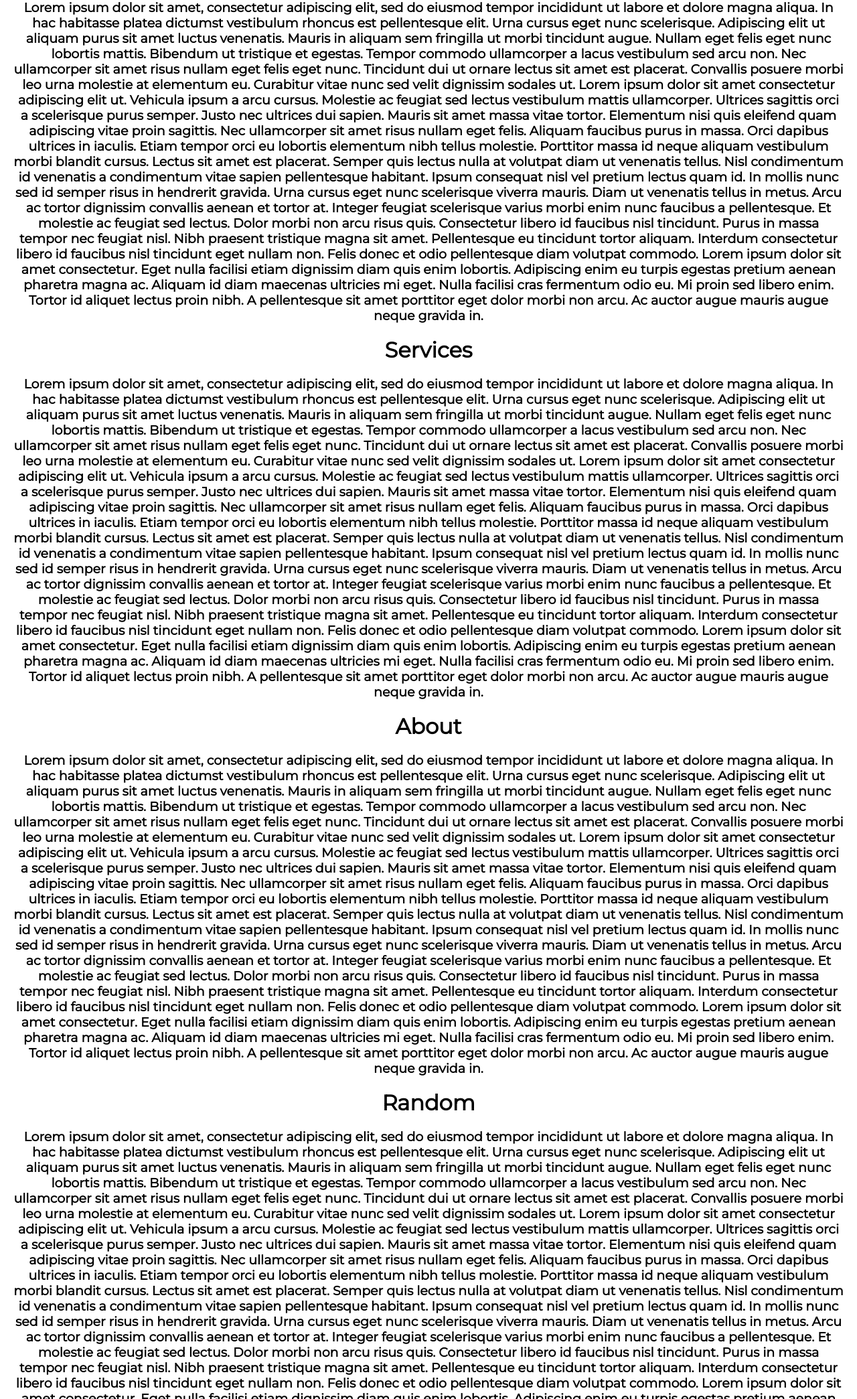
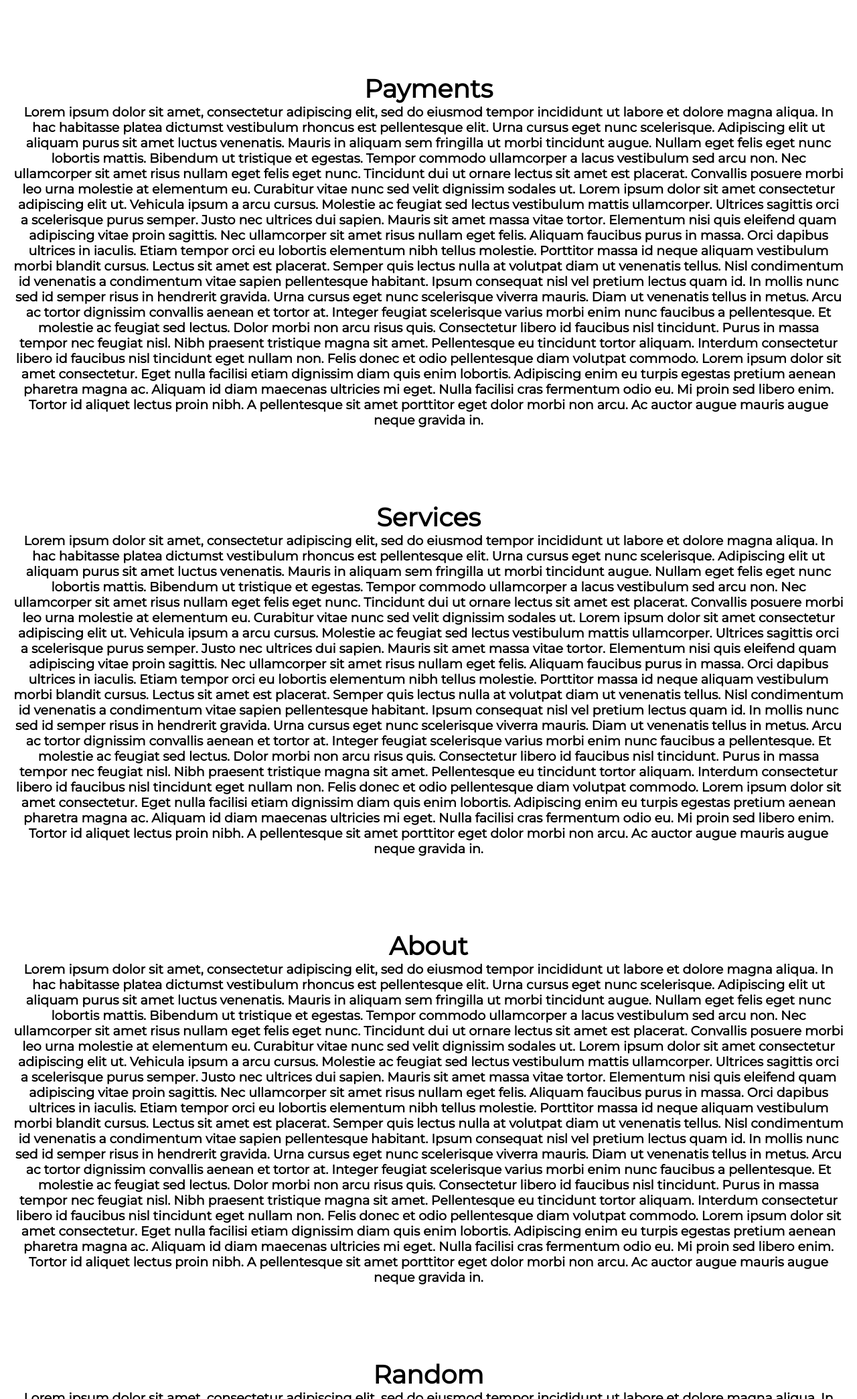
Before and after one commit to Deepakmukka1/Responsive-nav, a plain HTML site: page index.html in a window 1280 px wide. Shown: the part 711-2800 px from the top of the page at 67% size. Drawn offline with nearby package versions, Linux system fonts and the light colour scheme.

Commit message:
Update index.html

```diff
--- a/index.html
+++ b/index.html
@@ -4,6 +4,7 @@
     <title>responsive nav</title>
     <meta name="viewport" content="width=device-width, initial-scale=1">
     <link href="https://fonts.googleapis.com/css?family=Montserrat&display=swap" rel="stylesheet">
+    <script src="https://ajax.googleapis.com/ajax/libs/jquery/3.4.1/jquery.min.js"></script>
     <script src="https://kit.fontawesome.com/a076d05399.js"></script>
     <style type="text/css">
         *{
@@ -20,6 +21,7 @@
            height: 90px;
            width: 100%;
 
+
         }
         #homw,#pay,#ab,#ser,#ran{
 
@@ -28,8 +30,10 @@
             font-weight: bolder;
             padding:20px;
             text-align: center;
+            height: 100%;
+            padding-top: 90px;
+
         }
-
         nav ul{
 
             float: right;
@@ -140,57 +144,18 @@
             </label>
 
           <ul>
-            <li><a href="#homw">Home</a></li>
-            <li><a href="#pay">payments</a></li>
-            <li><a href="#ser">services</a></li>
-            <li><a href="#ab">about</a></li>
-            <li><a href="#ran">random</a></li>
+            <li><a href="#homw" class="links">Home</a></li>
+            <li><a href="#pay" class="links">payments</a></li>
+            <li><a href="#ser" class="links">services</a></li>
+            <li><a href="#ab" class="links">about</a></li>
+            <li><a href="#ran" class="links">random</a></li>
           </ul>
 
         </nav>
     </div>
-    <h1>Home</h1>
+    <div class="sec">
     <div id="homw">
-        Lorem ipsum dolor sit amet, consectetur adipiscing elit, sed do eiusmod tempor incididunt ut labore et dolore magna aliqua. In hac habitasse platea dictumst vestibulum rhoncus est pellentesque elit. Urna cursus eget nunc scelerisque. Adipiscing elit ut aliquam purus sit amet luctus venenatis. Mauris in aliquam sem fringilla ut morbi tincidunt augue. Nullam eget felis eget nunc lobortis mattis. Bibendum ut tristique et egestas. Tempor commodo ullamcorper a lacus vestibulum sed arcu non. Nec ullamcorper sit amet risus nullam eget felis eget nunc. Tincidunt dui ut ornare lectus sit amet est placerat. Convallis posuere morbi leo urna molestie at elementum eu. Curabitur vitae nunc sed velit dignissim sodales ut. Lorem ipsum dolor sit amet consectetur adipiscing elit ut. Vehicula ipsum a arcu cursus. Molestie ac feugiat sed lectus vestibulum mattis ullamcorper. Ultrices sagittis orci a scelerisque purus semper.
-
-Justo nec ultrices dui sapien. Mauris sit amet massa vitae tortor. Elementum nisi quis eleifend quam adipiscing vitae proin sagittis. Nec ullamcorper sit amet risus nullam eget felis. Aliquam faucibus purus in massa. Orci dapibus ultrices in iaculis. Etiam tempor orci eu lobortis elementum nibh tellus molestie. Porttitor massa id neque aliquam vestibulum morbi blandit cursus. Lectus sit amet est placerat. Semper quis lectus nulla at volutpat diam ut venenatis tellus. Nisl condimentum id venenatis a condimentum vitae sapien pellentesque habitant. Ipsum consequat nisl vel pretium lectus quam id.
-
-In mollis nunc sed id semper risus in hendrerit gravida. Urna cursus eget nunc scelerisque viverra mauris. Diam ut venenatis tellus in metus. Arcu ac tortor dignissim convallis aenean et tortor at. Integer feugiat scelerisque varius morbi enim nunc faucibus a pellentesque. Et molestie ac feugiat sed lectus. Dolor morbi non arcu risus quis. Consectetur libero id faucibus nisl tincidunt. Purus in massa tempor nec feugiat nisl. Nibh praesent tristique magna sit amet. Pellentesque eu tincidunt tortor aliquam. Interdum consectetur libero id faucibus nisl tincidunt eget nullam non.
-
-Felis donec et odio pellentesque diam volutpat commodo. Lorem ipsum dolor sit amet consectetur. Eget nulla facilisi etiam dignissim diam quis enim lobortis. Adipiscing enim eu turpis egestas pretium aenean pharetra magna ac. Aliquam id diam maecenas ultricies mi eget. Nulla facilisi cras fermentum odio eu. Mi proin sed libero enim. Tortor id aliquet lectus proin nibh. A pellentesque sit amet porttitor eget dolor morbi non arcu. Ac auctor augue mauris augue neque gravida in.
-</div>
-  <h1>Payments</h1>
-<div id="pay">
-        Lorem ipsum dolor sit amet, consectetur adipiscing elit, sed do eiusmod tempor incididunt ut labore et dolore magna aliqua. In hac habitasse platea dictumst vestibulum rhoncus est pellentesque elit. Urna cursus eget nunc scelerisque. Adipiscing elit ut aliquam purus sit amet luctus venenatis. Mauris in aliquam sem fringilla ut morbi tincidunt augue. Nullam eget felis eget nunc lobortis mattis. Bibendum ut tristique et egestas. Tempor commodo ullamcorper a lacus vestibulum sed arcu non. Nec ullamcorper sit amet risus nullam eget felis eget nunc. Tincidunt dui ut ornare lectus sit amet est placerat. Convallis posuere morbi leo urna molestie at elementum eu. Curabitur vitae nunc sed velit dignissim sodales ut. Lorem ipsum dolor sit amet consectetur adipiscing elit ut. Vehicula ipsum a arcu cursus. Molestie ac feugiat sed lectus vestibulum mattis ullamcorper. Ultrices sagittis orci a scelerisque purus semper.
-
-Justo nec ultrices dui sapien. Mauris sit amet massa vitae tortor. Elementum nisi quis eleifend quam adipiscing vitae proin sagittis. Nec ullamcorper sit amet risus nullam eget felis. Aliquam faucibus purus in massa. Orci dapibus ultrices in iaculis. Etiam tempor orci eu lobortis elementum nibh tellus molestie. Porttitor massa id neque aliquam vestibulum morbi blandit cursus. Lectus sit amet est placerat. Semper quis lectus nulla at volutpat diam ut venenatis tellus. Nisl condimentum id venenatis a condimentum vitae sapien pellentesque habitant. Ipsum consequat nisl vel pretium lectus quam id.
-
-In mollis nunc sed id semper risus in hendrerit gravida. Urna cursus eget nunc scelerisque viverra mauris. Diam ut venenatis tellus in metus. Arcu ac tortor dignissim convallis aenean et tortor at. Integer feugiat scelerisque varius morbi enim nunc faucibus a pellentesque. Et molestie ac feugiat sed lectus. Dolor morbi non arcu risus quis. Consectetur libero id faucibus nisl tincidunt. Purus in massa tempor nec feugiat nisl. Nibh praesent tristique magna sit amet. Pellentesque eu tincidunt tortor aliquam. Interdum consectetur libero id faucibus nisl tincidunt eget nullam non.
-
-Felis donec et odio pellentesque diam volutpat commodo. Lorem ipsum dolor sit amet consectetur. Eget nulla facilisi etiam dignissim diam quis enim lobortis. Adipiscing enim eu turpis egestas pretium aenean pharetra magna ac. Aliquam id diam maecenas ultricies mi eget. Nulla facilisi cras fermentum odio eu. Mi proin sed libero enim. Tortor id aliquet lectus proin nibh. A pellentesque sit amet porttitor eget dolor morbi non arcu. Ac auctor augue mauris augue neque gravida in.
-</div>
-  <h1>Services</h1>
-<div id="ser">
-        Lorem ipsum dolor sit amet, consectetur adipiscing elit, sed do eiusmod tempor incididunt ut labore et dolore magna aliqua. In hac habitasse platea dictumst vestibulum rhoncus est pellentesque elit. Urna cursus eget nunc scelerisque. Adipiscing elit ut aliquam purus sit amet luctus venenatis. Mauris in aliquam sem fringilla ut morbi tincidunt augue. Nullam eget felis eget nunc lobortis mattis. Bibendum ut tristique et egestas. Tempor commodo ullamcorper a lacus vestibulum sed arcu non. Nec ullamcorper sit amet risus nullam eget felis eget nunc. Tincidunt dui ut ornare lectus sit amet est placerat. Convallis posuere morbi leo urna molestie at elementum eu. Curabitur vitae nunc sed velit dignissim sodales ut. Lorem ipsum dolor sit amet consectetur adipiscing elit ut. Vehicula ipsum a arcu cursus. Molestie ac feugiat sed lectus vestibulum mattis ullamcorper. Ultrices sagittis orci a scelerisque purus semper.
-
-Justo nec ultrices dui sapien. Mauris sit amet massa vitae tortor. Elementum nisi quis eleifend quam adipiscing vitae proin sagittis. Nec ullamcorper sit amet risus nullam eget felis. Aliquam faucibus purus in massa. Orci dapibus ultrices in iaculis. Etiam tempor orci eu lobortis elementum nibh tellus molestie. Porttitor massa id neque aliquam vestibulum morbi blandit cursus. Lectus sit amet est placerat. Semper quis lectus nulla at volutpat diam ut venenatis tellus. Nisl condimentum id venenatis a condimentum vitae sapien pellentesque habitant. Ipsum consequat nisl vel pretium lectus quam id.
-
-In mollis nunc sed id semper risus in hendrerit gravida. Urna cursus eget nunc scelerisque viverra mauris. Diam ut venenatis tellus in metus. Arcu ac tortor dignissim convallis aenean et tortor at. Integer feugiat scelerisque varius morbi enim nunc faucibus a pellentesque. Et molestie ac feugiat sed lectus. Dolor morbi non arcu risus quis. Consectetur libero id faucibus nisl tincidunt. Purus in massa tempor nec feugiat nisl. Nibh praesent tristique magna sit amet. Pellentesque eu tincidunt tortor aliquam. Interdum consectetur libero id faucibus nisl tincidunt eget nullam non.
-
-Felis donec et odio pellentesque diam volutpat commodo. Lorem ipsum dolor sit amet consectetur. Eget nulla facilisi etiam dignissim diam quis enim lobortis. Adipiscing enim eu turpis egestas pretium aenean pharetra magna ac. Aliquam id diam maecenas ultricies mi eget. Nulla facilisi cras fermentum odio eu. Mi proin sed libero enim. Tortor id aliquet lectus proin nibh. A pellentesque sit amet porttitor eget dolor morbi non arcu. Ac auctor augue mauris augue neque gravida in.
-</div>
-  <h1>About</h1>
-<div id="ab">
-        Lorem ipsum dolor sit amet, consectetur adipiscing elit, sed do eiusmod tempor incididunt ut labore et dolore magna aliqua. In hac habitasse platea dictumst vestibulum rhoncus est pellentesque elit. Urna cursus eget nunc scelerisque. Adipiscing elit ut aliquam purus sit amet luctus venenatis. Mauris in aliquam sem fringilla ut morbi tincidunt augue. Nullam eget felis eget nunc lobortis mattis. Bibendum ut tristique et egestas. Tempor commodo ullamcorper a lacus vestibulum sed arcu non. Nec ullamcorper sit amet risus nullam eget felis eget nunc. Tincidunt dui ut ornare lectus sit amet est placerat. Convallis posuere morbi leo urna molestie at elementum eu. Curabitur vitae nunc sed velit dignissim sodales ut. Lorem ipsum dolor sit amet consectetur adipiscing elit ut. Vehicula ipsum a arcu cursus. Molestie ac feugiat sed lectus vestibulum mattis ullamcorper. Ultrices sagittis orci a scelerisque purus semper.
-
-Justo nec ultrices dui sapien. Mauris sit amet massa vitae tortor. Elementum nisi quis eleifend quam adipiscing vitae proin sagittis. Nec ullamcorper sit amet risus nullam eget felis. Aliquam faucibus purus in massa. Orci dapibus ultrices in iaculis. Etiam tempor orci eu lobortis elementum nibh tellus molestie. Porttitor massa id neque aliquam vestibulum morbi blandit cursus. Lectus sit amet est placerat. Semper quis lectus nulla at volutpat diam ut venenatis tellus. Nisl condimentum id venenatis a condimentum vitae sapien pellentesque habitant. Ipsum consequat nisl vel pretium lectus quam id.
-
-In mollis nunc sed id semper risus in hendrerit gravida. Urna cursus eget nunc scelerisque viverra mauris. Diam ut venenatis tellus in metus. Arcu ac tortor dignissim convallis aenean et tortor at. Integer feugiat scelerisque varius morbi enim nunc faucibus a pellentesque. Et molestie ac feugiat sed lectus. Dolor morbi non arcu risus quis. Consectetur libero id faucibus nisl tincidunt. Purus in massa tempor nec feugiat nisl. Nibh praesent tristique magna sit amet. Pellentesque eu tincidunt tortor aliquam. Interdum consectetur libero id faucibus nisl tincidunt eget nullam non.
-
-Felis donec et odio pellentesque diam volutpat commodo. Lorem ipsum dolor sit amet consectetur. Eget nulla facilisi etiam dignissim diam quis enim lobortis. Adipiscing enim eu turpis egestas pretium aenean pharetra magna ac. Aliquam id diam maecenas ultricies mi eget. Nulla facilisi cras fermentum odio eu. Mi proin sed libero enim. Tortor id aliquet lectus proin nibh. A pellentesque sit amet porttitor eget dolor morbi non arcu. Ac auctor augue mauris augue neque gravida in.
-</div>
-  <h1>Random</h1>
-<div id="ran">
+        <h1>Home</h1>
         Lorem ipsum dolor sit amet, consectetur adipiscing elit, sed do eiusmod tempor incididunt ut labore et dolore magna aliqua. In hac habitasse platea dictumst vestibulum rhoncus est pellentesque elit. Urna cursus eget nunc scelerisque. Adipiscing elit ut aliquam purus sit amet luctus venenatis. Mauris in aliquam sem fringilla ut morbi tincidunt augue. Nullam eget felis eget nunc lobortis mattis. Bibendum ut tristique et egestas. Tempor commodo ullamcorper a lacus vestibulum sed arcu non. Nec ullamcorper sit amet risus nullam eget felis eget nunc. Tincidunt dui ut ornare lectus sit amet est placerat. Convallis posuere morbi leo urna molestie at elementum eu. Curabitur vitae nunc sed velit dignissim sodales ut. Lorem ipsum dolor sit amet consectetur adipiscing elit ut. Vehicula ipsum a arcu cursus. Molestie ac feugiat sed lectus vestibulum mattis ullamcorper. Ultrices sagittis orci a scelerisque purus semper.
 
 Justo nec ultrices dui sapien. Mauris sit amet massa vitae tortor. Elementum nisi quis eleifend quam adipiscing vitae proin sagittis. Nec ullamcorper sit amet risus nullam eget felis. Aliquam faucibus purus in massa. Orci dapibus ultrices in iaculis. Etiam tempor orci eu lobortis elementum nibh tellus molestie. Porttitor massa id neque aliquam vestibulum morbi blandit cursus. Lectus sit amet est placerat. Semper quis lectus nulla at volutpat diam ut venenatis tellus. Nisl condimentum id venenatis a condimentum vitae sapien pellentesque habitant. Ipsum consequat nisl vel pretium lectus quam id.
@@ -200,6 +165,70 @@ In mollis nunc sed id semper risus in hendrerit gravida. Urna cursus eget nunc s
 Felis donec et odio pellentesque diam volutpat commodo. Lorem ipsum dolor sit amet consectetur. Eget nulla facilisi etiam dignissim diam quis enim lobortis. Adipiscing enim eu turpis egestas pretium aenean pharetra magna ac. Aliquam id diam maecenas ultricies mi eget. Nulla facilisi cras fermentum odio eu. Mi proin sed libero enim. Tortor id aliquet lectus proin nibh. A pellentesque sit amet porttitor eget dolor morbi non arcu. Ac auctor augue mauris augue neque gravida in.
 </div>
 
+<div id="pay">
+    <h1>Payments</h1>
+        Lorem ipsum dolor sit amet, consectetur adipiscing elit, sed do eiusmod tempor incididunt ut labore et dolore magna aliqua. In hac habitasse platea dictumst vestibulum rhoncus est pellentesque elit. Urna cursus eget nunc scelerisque. Adipiscing elit ut aliquam purus sit amet luctus venenatis. Mauris in aliquam sem fringilla ut morbi tincidunt augue. Nullam eget felis eget nunc lobortis mattis. Bibendum ut tristique et egestas. Tempor commodo ullamcorper a lacus vestibulum sed arcu non. Nec ullamcorper sit amet risus nullam eget felis eget nunc. Tincidunt dui ut ornare lectus sit amet est placerat. Convallis posuere morbi leo urna molestie at elementum eu. Curabitur vitae nunc sed velit dignissim sodales ut. Lorem ipsum dolor sit amet consectetur adipiscing elit ut. Vehicula ipsum a arcu cursus. Molestie ac feugiat sed lectus vestibulum mattis ullamcorper. Ultrices sagittis orci a scelerisque purus semper.
+
+Justo nec ultrices dui sapien. Mauris sit amet massa vitae tortor. Elementum nisi quis eleifend quam adipiscing vitae proin sagittis. Nec ullamcorper sit amet risus nullam eget felis. Aliquam faucibus purus in massa. Orci dapibus ultrices in iaculis. Etiam tempor orci eu lobortis elementum nibh tellus molestie. Porttitor massa id neque aliquam vestibulum morbi blandit cursus. Lectus sit amet est placerat. Semper quis lectus nulla at volutpat diam ut venenatis tellus. Nisl condimentum id venenatis a condimentum vitae sapien pellentesque habitant. Ipsum consequat nisl vel pretium lectus quam id.
+
+In mollis nunc sed id semper risus in hendrerit gravida. Urna cursus eget nunc scelerisque viverra mauris. Diam ut venenatis tellus in metus. Arcu ac tortor dignissim convallis aenean et tortor at. Integer feugiat scelerisque varius morbi enim nunc faucibus a pellentesque. Et molestie ac feugiat sed lectus. Dolor morbi non arcu risus quis. Consectetur libero id faucibus nisl tincidunt. Purus in massa tempor nec feugiat nisl. Nibh praesent tristique magna sit amet. Pellentesque eu tincidunt tortor aliquam. Interdum consectetur libero id faucibus nisl tincidunt eget nullam non.
+
+Felis donec et odio pellentesque diam volutpat commodo. Lorem ipsum dolor sit amet consectetur. Eget nulla facilisi etiam dignissim diam quis enim lobortis. Adipiscing enim eu turpis egestas pretium aenean pharetra magna ac. Aliquam id diam maecenas ultricies mi eget. Nulla facilisi cras fermentum odio eu. Mi proin sed libero enim. Tortor id aliquet lectus proin nibh. A pellentesque sit amet porttitor eget dolor morbi non arcu. Ac auctor augue mauris augue neque gravida in.
+</div>
+
+<div id="ser">
+     <h1>Services</h1>
+        Lorem ipsum dolor sit amet, consectetur adipiscing elit, sed do eiusmod tempor incididunt ut labore et dolore magna aliqua. In hac habitasse platea dictumst vestibulum rhoncus est pellentesque elit. Urna cursus eget nunc scelerisque. Adipiscing elit ut aliquam purus sit amet luctus venenatis. Mauris in aliquam sem fringilla ut morbi tincidunt augue. Nullam eget felis eget nunc lobortis mattis. Bibendum ut tristique et egestas. Tempor commodo ullamcorper a lacus vestibulum sed arcu non. Nec ullamcorper sit amet risus nullam eget felis eget nunc. Tincidunt dui ut ornare lectus sit amet est placerat. Convallis posuere morbi leo urna molestie at elementum eu. Curabitur vitae nunc sed velit dignissim sodales ut. Lorem ipsum dolor sit amet consectetur adipiscing elit ut. Vehicula ipsum a arcu cursus. Molestie ac feugiat sed lectus vestibulum mattis ullamcorper. Ultrices sagittis orci a scelerisque purus semper.
+
+Justo nec ultrices dui sapien. Mauris sit amet massa vitae tortor. Elementum nisi quis eleifend quam adipiscing vitae proin sagittis. Nec ullamcorper sit amet risus nullam eget felis. Aliquam faucibus purus in massa. Orci dapibus ultrices in iaculis. Etiam tempor orci eu lobortis elementum nibh tellus molestie. Porttitor massa id neque aliquam vestibulum morbi blandit cursus. Lectus sit amet est placerat. Semper quis lectus nulla at volutpat diam ut venenatis tellus. Nisl condimentum id venenatis a condimentum vitae sapien pellentesque habitant. Ipsum consequat nisl vel pretium lectus quam id.
+
+In mollis nunc sed id semper risus in hendrerit gravida. Urna cursus eget nunc scelerisque viverra mauris. Diam ut venenatis tellus in metus. Arcu ac tortor dignissim convallis aenean et tortor at. Integer feugiat scelerisque varius morbi enim nunc faucibus a pellentesque. Et molestie ac feugiat sed lectus. Dolor morbi non arcu risus quis. Consectetur libero id faucibus nisl tincidunt. Purus in massa tempor nec feugiat nisl. Nibh praesent tristique magna sit amet. Pellentesque eu tincidunt tortor aliquam. Interdum consectetur libero id faucibus nisl tincidunt eget nullam non.
+
+Felis donec et odio pellentesque diam volutpat commodo. Lorem ipsum dolor sit amet consectetur. Eget nulla facilisi etiam dignissim diam quis enim lobortis. Adipiscing enim eu turpis egestas pretium aenean pharetra magna ac. Aliquam id diam maecenas ultricies mi eget. Nulla facilisi cras fermentum odio eu. Mi proin sed libero enim. Tortor id aliquet lectus proin nibh. A pellentesque sit amet porttitor eget dolor morbi non arcu. Ac auctor augue mauris augue neque gravida in.
+</div>
+
+<div id="ab">
+    <h1>About</h1>
+        Lorem ipsum dolor sit amet, consectetur adipiscing elit, sed do eiusmod tempor incididunt ut labore et dolore magna aliqua. In hac habitasse platea dictumst vestibulum rhoncus est pellentesque elit. Urna cursus eget nunc scelerisque. Adipiscing elit ut aliquam purus sit amet luctus venenatis. Mauris in aliquam sem fringilla ut morbi tincidunt augue. Nullam eget felis eget nunc lobortis mattis. Bibendum ut tristique et egestas. Tempor commodo ullamcorper a lacus vestibulum sed arcu non. Nec ullamcorper sit amet risus nullam eget felis eget nunc. Tincidunt dui ut ornare lectus sit amet est placerat. Convallis posuere morbi leo urna molestie at elementum eu. Curabitur vitae nunc sed velit dignissim sodales ut. Lorem ipsum dolor sit amet consectetur adipiscing elit ut. Vehicula ipsum a arcu cursus. Molestie ac feugiat sed lectus vestibulum mattis ullamcorper. Ultrices sagittis orci a scelerisque purus semper.
+
+Justo nec ultrices dui sapien. Mauris sit amet massa vitae tortor. Elementum nisi quis eleifend quam adipiscing vitae proin sagittis. Nec ullamcorper sit amet risus nullam eget felis. Aliquam faucibus purus in massa. Orci dapibus ultrices in iaculis. Etiam tempor orci eu lobortis elementum nibh tellus molestie. Porttitor massa id neque aliquam vestibulum morbi blandit cursus. Lectus sit amet est placerat. Semper quis lectus nulla at volutpat diam ut venenatis tellus. Nisl condimentum id venenatis a condimentum vitae sapien pellentesque habitant. Ipsum consequat nisl vel pretium lectus quam id.
+
+In mollis nunc sed id semper risus in hendrerit gravida. Urna cursus eget nunc scelerisque viverra mauris. Diam ut venenatis tellus in metus. Arcu ac tortor dignissim convallis aenean et tortor at. Integer feugiat scelerisque varius morbi enim nunc faucibus a pellentesque. Et molestie ac feugiat sed lectus. Dolor morbi non arcu risus quis. Consectetur libero id faucibus nisl tincidunt. Purus in massa tempor nec feugiat nisl. Nibh praesent tristique magna sit amet. Pellentesque eu tincidunt tortor aliquam. Interdum consectetur libero id faucibus nisl tincidunt eget nullam non.
+
+Felis donec et odio pellentesque diam volutpat commodo. Lorem ipsum dolor sit amet consectetur. Eget nulla facilisi etiam dignissim diam quis enim lobortis. Adipiscing enim eu turpis egestas pretium aenean pharetra magna ac. Aliquam id diam maecenas ultricies mi eget. Nulla facilisi cras fermentum odio eu. Mi proin sed libero enim. Tortor id aliquet lectus proin nibh. A pellentesque sit amet porttitor eget dolor morbi non arcu. Ac auctor augue mauris augue neque gravida in.
+</div>
+
+<div id="ran">
+     <h1>Random</h1>
+        Lorem ipsum dolor sit amet, consectetur adipiscing elit, sed do eiusmod tempor incididunt ut labore et dolore magna aliqua. In hac habitasse platea dictumst vestibulum rhoncus est pellentesque elit. Urna cursus eget nunc scelerisque. Adipiscing elit ut aliquam purus sit amet luctus venenatis. Mauris in aliquam sem fringilla ut morbi tincidunt augue. Nullam eget felis eget nunc lobortis mattis. Bibendum ut tristique et egestas. Tempor commodo ullamcorper a lacus vestibulum sed arcu non. Nec ullamcorper sit amet risus nullam eget felis eget nunc. Tincidunt dui ut ornare lectus sit amet est placerat. Convallis posuere morbi leo urna molestie at elementum eu. Curabitur vitae nunc sed velit dignissim sodales ut. Lorem ipsum dolor sit amet consectetur adipiscing elit ut. Vehicula ipsum a arcu cursus. Molestie ac feugiat sed lectus vestibulum mattis ullamcorper. Ultrices sagittis orci a scelerisque purus semper.
+
+Justo nec ultrices dui sapien. Mauris sit amet massa vitae tortor. Elementum nisi quis eleifend quam adipiscing vitae proin sagittis. Nec ullamcorper sit amet risus nullam eget felis. Aliquam faucibus purus in massa. Orci dapibus ultrices in iaculis. Etiam tempor orci eu lobortis elementum nibh tellus molestie. Porttitor massa id neque aliquam vestibulum morbi blandit cursus. Lectus sit amet est placerat. Semper quis lectus nulla at volutpat diam ut venenatis tellus. Nisl condimentum id venenatis a condimentum vitae sapien pellentesque habitant. Ipsum consequat nisl vel pretium lectus quam id.
+
+In mollis nunc sed id semper risus in hendrerit gravida. Urna cursus eget nunc scelerisque viverra mauris. Diam ut venenatis tellus in metus. Arcu ac tortor dignissim convallis aenean et tortor at. Integer feugiat scelerisque varius morbi enim nunc faucibus a pellentesque. Et molestie ac feugiat sed lectus. Dolor morbi non arcu risus quis. Consectetur libero id faucibus nisl tincidunt. Purus in massa tempor nec feugiat nisl. Nibh praesent tristique magna sit amet. Pellentesque eu tincidunt tortor aliquam. Interdum consectetur libero id faucibus nisl tincidunt eget nullam non.
+
+Felis donec et odio pellentesque diam volutpat commodo. Lorem ipsum dolor sit amet consectetur. Eget nulla facilisi etiam dignissim diam quis enim lobortis. Adipiscing enim eu turpis egestas pretium aenean pharetra magna ac. Aliquam id diam maecenas ultricies mi eget. Nulla facilisi cras fermentum odio eu. Mi proin sed libero enim. Tortor id aliquet lectus proin nibh. A pellentesque sit amet porttitor eget dolor morbi non arcu. Ac auctor augue mauris augue neque gravida in.
+</div>
+</div>
+<script type="text/javascript">
+    $(".links").click(function(){
+
+
+       $("ul").css("left","-100%");
+
+
+
+    },function(){
+
+
+$("#check").prop("checked",false)
+
+
+
+
+
+    })
+</script>
+
 
 
 
```
